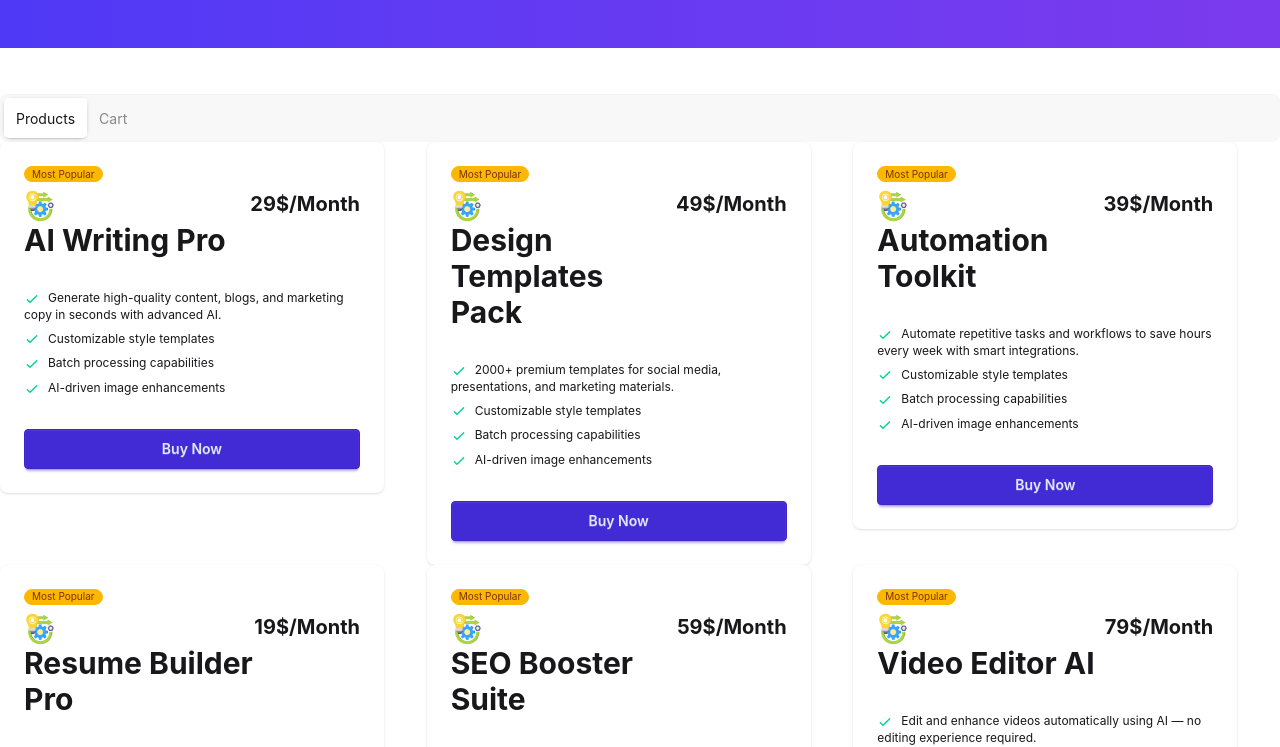
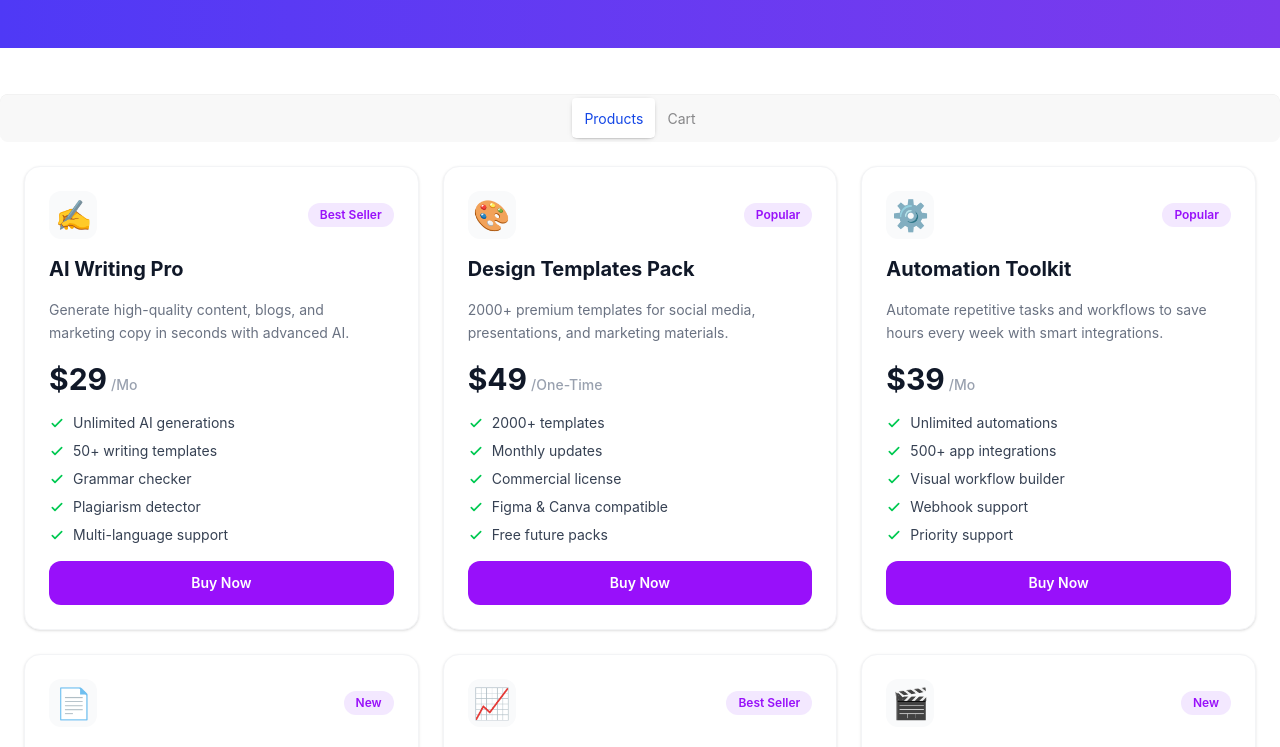
Before and after one commit to hassanhrz94-ctrl/Assignment-6, a React (Vite) app: page / in a window 1280 px wide. Shown: the part 706-1453 px from the top of the page. Built offline with nearby package versions, Linux system fonts and the light colour scheme.

Commit message:
product card

```diff
--- a/src/App.jsx
+++ b/src/App.jsx
@@ -18,8 +18,9 @@ const productive=productsPromise();
 function App() {
 
   const[isActiveTab,setActiveTab] =useState('product')
-  console.log(isActiveTab)
 
+const[carts,setCarts]=useState([])
+console.log(carts)
 
   return (
     <>
@@ -27,16 +28,16 @@ function App() {
 
 
      {/* name of each tab group should be unique */}
-<div className="tabs tabs-box">
+<div className="tabs tabs-box justify-center text-blue-700 ">
   <input type="radio" name="my_tabs_1" className="tab" aria-label="Products" defaultChecked onClick={()=>setActiveTab('product')}/>
   <input type="radio" name="my_tabs_1" className="tab" aria-label="Cart" onClick={()=>setActiveTab('cart')}  />
 
 </div>
 
-    <Suspense fallback={<h1>loading..</h1>}> {isActiveTab === 'product' && <Products productive={productive}/>}</Suspense>
+    <Suspense fallback={<h1>loading..</h1>}> {isActiveTab === 'product' && <Products productive={productive} carts={carts} setCarts={setCarts}/>}</Suspense>
 
 
-    {isActiveTab === 'cart' && <Cart/>}
+    {isActiveTab === 'cart' && <Cart carts={carts} setCarts={setCarts}/>}
 
 <Footer/>
 
--- a/src/component/cart/Cart.jsx
+++ b/src/component/cart/Cart.jsx
@@ -1,9 +1,77 @@
 import React from 'react';
 
-const Cart = () => {
+const Cart = ({ carts, setCarts }) => {
+    const totalPrice = carts.reduce((sum, item) => sum + item.price, 0);
+
+    const handleRemove = (id) => {
+        setCarts(carts.filter(item => item.id !== id));
+    };
+
+    const handlePayment = () => {
+        setCarts([]);
+    };
+
     return (
-        <div>
-    <h1>cart is abailabel</h1>
+        <div className="min-h-screen bg-gray-100 flex items-start justify-center py-10 px-4">
+            <div className="bg-white rounded-2xl shadow-md w-full max-w-2xl p-8">
+
+
+                <h2 className="text-2xl font-bold text-center text-gray-900 mb-8">
+                    Your Cart
+                </h2>
+
+
+                <div className="flex flex-col gap-4">
+                    {carts.length === 0 ? (
+                        <p className="text-center text-gray-400 py-8">Your cart is empty.</p>
+                    ) : (
+                        carts.map(item => (
+                            <div
+                                key={item.id}
+                                className="flex items-center justify-between bg-gray-50 rounded-xl px-5 py-4 border border-gray-100"
+                            >
+
+                                <div className="flex items-center gap-4">
+
+                                    <div className="w-12 h-12 rounded-xl bg-purple-100 flex items-center justify-center text-2xl">
+                                        {item.icon || '📦'}
+                                    </div>
+                                    <div>
+                                        <p className="font-semibold text-gray-900 text-base">
+                                            {item.name}
+                                        </p>
+                                        <p className="text-gray-500 text-sm">${item.price}</p>
+                                    </div>
+                                </div>
+
+
+                                <button
+                                    onClick={() => handleRemove(item.id)}
+                                    className="text-pink-500 font-medium text-sm hover:text-pink-700 transition-colors"
+                                >
+                                    Remove
+                                </button>
+                            </div>
+                        ))
+                    )}
+                </div>
+
+                <hr className="my-6 border-gray-200" />
+
+
+                <div className="flex items-center justify-between mb-6">
+                    <span className="text-gray-700 text-base font-medium">Total:</span>
+                    <span className="text-gray-900 text-xl font-bold">${totalPrice}</span>
+                </div>
+
+                <button
+                    onClick={handlePayment}
+                    className="w-full bg-gradient-to-r from-purple-500 to-purple-700 hover:from-purple-600 hover:to-purple-800 text-white font-semibold text-base py-4 rounded-xl transition-all duration-200"
+                >
+                    Proceed To Checkout
+                </button>
+
+            </div>
         </div>
     );
 };
--- a/src/component/productCard/ProductCard.jsx
+++ b/src/component/productCard/ProductCard.jsx
@@ -1,51 +1,86 @@
 import React, { useState } from 'react';
-import iconImg from "../../../assets/products/operation.png"
 
-const ProductCard = ({product}) => {
-    console.log(product)
-    const{ name , description , price ,period , tag , tagtype , features ,icon}=product;
+const ProductCard = ({ product, carts, setCarts }) => {
+    const { name, description, price, period, tag, features, icon } = product;
 
-const[isBuyNow, setButNow]=useState(false)
+    const [isAdded, setIsAdded] = useState(false);
 
-const handleBtn =()=>{
-  setButNow(true)
-}
+    const handleBtn = () => {
+        if (!isAdded) {
+            setIsAdded(true);
+            setCarts([...carts, product]);
+        }
+    };
+
+    const periodLabel = {
+        "monthly": "Mo",
+        "one-time": "One-Time",
+        "yearly": "Yr",
+    };
+
+    const tagColors = {
+        "Best Seller": "bg-purple-100 text-purple-600",
+        "Popular": "bg-purple-100 text-purple-600",
+        "New": "bg-purple-100 text-purple-600",
+    };
 
     return (
+        <div className="bg-white rounded-2xl border border-gray-100 shadow-sm p-6 flex flex-col gap-4 w-full">
+            <div className="flex items-center justify-between">
+                <div className="w-12 h-12 rounded-xl bg-gray-50 flex items-center justify-center text-3xl">
+                    {icon}
+                </div>
+                {tag && (
+                    <span className={`text-xs font-semibold px-3 py-1 rounded-full ${tagColors[tag] || "bg-purple-100 text-purple-600"}`}>
+                        {tag}
+                    </span>
+                )}
+            </div>
+
+            <h2 className="text-xl font-bold text-gray-900">{name}</h2>
+            <p className="text-gray-500 text-sm leading-relaxed">{description}</p>
 
 
-          <div className="card w-96 bg-base-100 shadow-sm">
-  <div className="card-body">
-    <span className="badge badge-xs badge-warning">Most Popular</span>
-    <div className="flex justify-between">
-      <h2 className="text-3xl font-bold"><img src={iconImg} alt="" />{name}</h2>
-      <span className="text-xl font-bold">{price}$/Month</span>
-    </div>
-    <ul className="mt-6 flex flex-col gap-2 text-xs">
-      <li>
-        <svg xmlns="http://www.w3.org/2000/svg" className="size-4 me-2 inline-block text-success" fill="none" viewBox="0 0 24 24" stroke="currentColor"><path strokeLinecap="round" strokeLinejoin="round" strokeWidth="2" d="M5 13l4 4L19 7" /></svg>
-        <span>{description}</span>
-      </li>
-      <li>
-        <svg xmlns="http://www.w3.org/2000/svg" className="size-4 me-2 inline-block text-success" fill="none" viewBox="0 0 24 24" stroke="currentColor"><path strokeLinecap="round" strokeLinejoin="round" strokeWidth="2" d="M5 13l4 4L19 7" /></svg>
-        <span>Customizable style templates</span>
-      </li>
-      <li>
-        <svg xmlns="http://www.w3.org/2000/svg" className="size-4 me-2 inline-block text-success" fill="none" viewBox="0 0 24 24" stroke="currentColor"><path strokeLinecap="round" strokeLinejoin="round" strokeWidth="2" d="M5 13l4 4L19 7" /></svg>
-        <span>Batch processing capabilities</span>
-      </li>
-      <li>
-        <svg xmlns="http://www.w3.org/2000/svg" className="size-4 me-2 inline-block text-success" fill="none" viewBox="0 0 24 24" stroke="currentColor"><path strokeLinecap="round" strokeLinejoin="round" strokeWidth="2" d="M5 13l4 4L19 7" /></svg>
-        <span>AI-driven image enhancements</span>
-      </li>
+            <div className="flex items-baseline gap-1">
+                <span className="text-3xl font-bold text-gray-900">${price}</span>
+                <span className="text-sm text-gray-400 font-medium">
+                    /{periodLabel[period] || period}
+                </span>
+            </div>
 
-    </ul>
-    <div className="mt-6">
-      <button onClick={handleBtn} className="btn btn-primary btn-block">{isBuyNow?'Buy':"Buy Now"}</button>
-    </div>
-  </div>
-</div>
 
+            {features && features.length > 0 && (
+                <ul className="flex flex-col gap-2">
+                    {features.map((feature, index) => (
+                        <li key={index} className="flex items-center gap-2 text-sm text-gray-700">
+                            <svg
+                                className="w-4 h-4 text-green-500 flex-shrink-0"
+                                fill="none"
+                                viewBox="0 0 24 24"
+                                stroke="currentColor"
+                                strokeWidth={2.5}
+                            >
+                                <path strokeLinecap="round" strokeLinejoin="round" d="M5 13l4 4L19 7" />
+                            </svg>
+                            {feature}
+                        </li>
+                    ))}
+                </ul>
+            )}
+
+
+            <button
+                onClick={handleBtn}
+                disabled={isAdded}
+                className={`w-full py-3 rounded-xl text-white font-semibold text-sm transition-all duration-200 mt-auto
+                    ${isAdded
+                        ? 'bg-gray-400 cursor-not-allowed'
+                        : 'bg-purple-600 hover:bg-purple-700 active:scale-95'
+                    }`}
+            >
+                {isAdded ? '✓ Added to Cart' : 'Buy Now'}
+            </button>
+        </div>
     );
 };
 
--- a/src/component/products/Products.jsx
+++ b/src/component/products/Products.jsx
@@ -2,18 +2,18 @@ import React, { use } from 'react';
 import ProductCard from '../productCard/ProductCard';
 
 
-const Products = ({productive}) => {
+const Products = ({productive, carts, setCarts}) => {
 
     const products = use(productive)
     console.log(products)
 
     return (
-        <div className='grid grid-cols-3'>
+        <div className='grid grid-cols-1 sm:grid-cols-2 lg:grid-cols-3 gap-6 p-6'>
             {
                 products.map(product=>
                 <div>
 
-               <ProductCard product={product}></ProductCard>
+               <ProductCard product={product} carts={carts} setCarts={setCarts}></ProductCard>
                      </div>)
             }
         </div>
```
